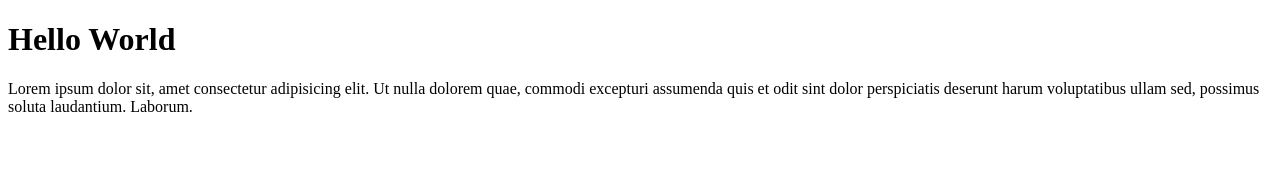
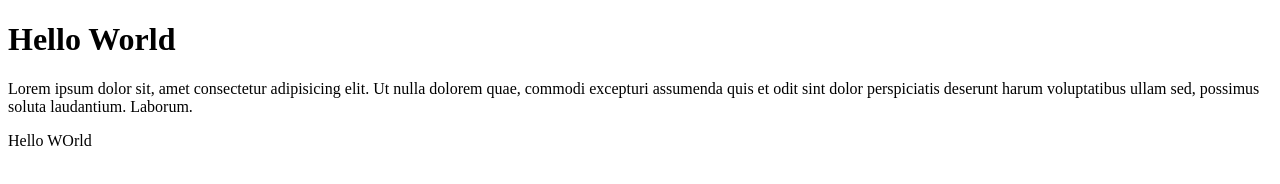
Before and after one commit to cmroy434-droid/first-projects, a plain HTML site: page index.html in a window 1280 px wide. Drawn offline with Linux system fonts and the light colour scheme.

Commit message:
Update index.html

```diff
--- a/index.html
+++ b/index.html
@@ -8,5 +8,6 @@
 <body>
     <h1>Hello World</h1>
     <p> Lorem ipsum dolor sit, amet consectetur adipisicing elit. Ut nulla dolorem quae, commodi excepturi assumenda quis et odit sint dolor perspiciatis deserunt harum voluptatibus ullam sed, possimus soluta laudantium. Laborum.</p>
+    <p> Hello WOrld </p>
 </body>
 </html>
```
